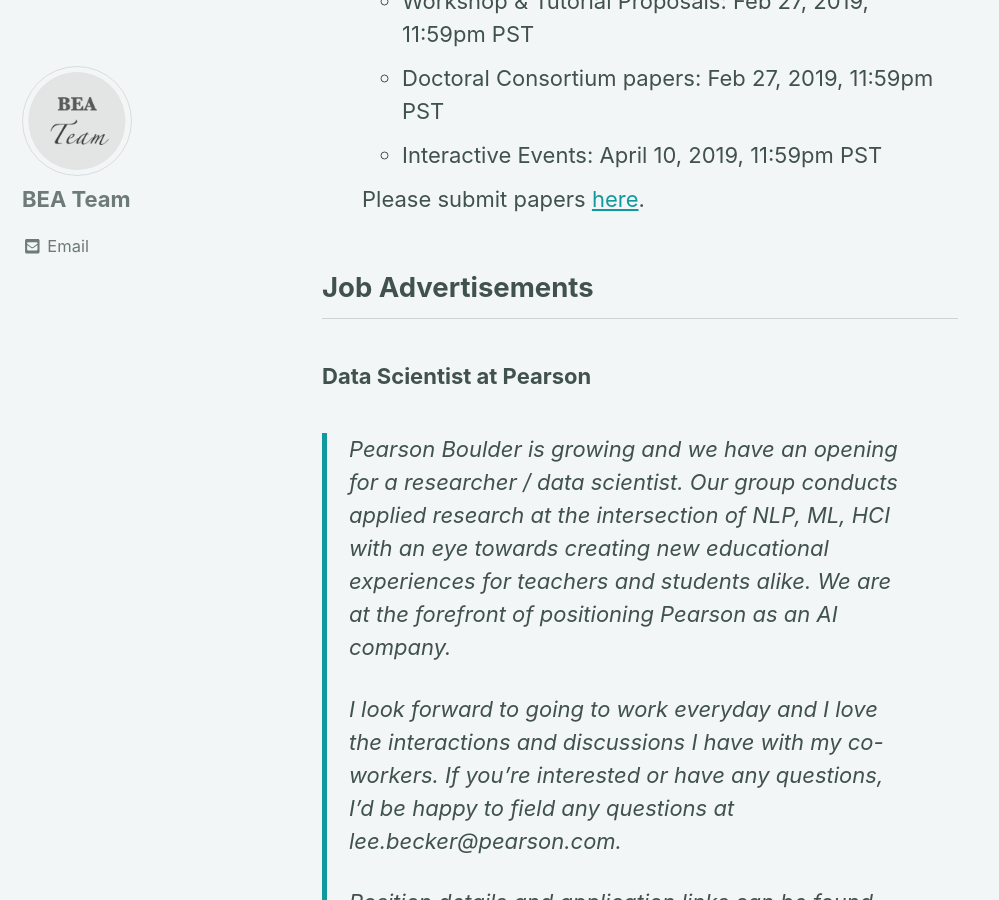
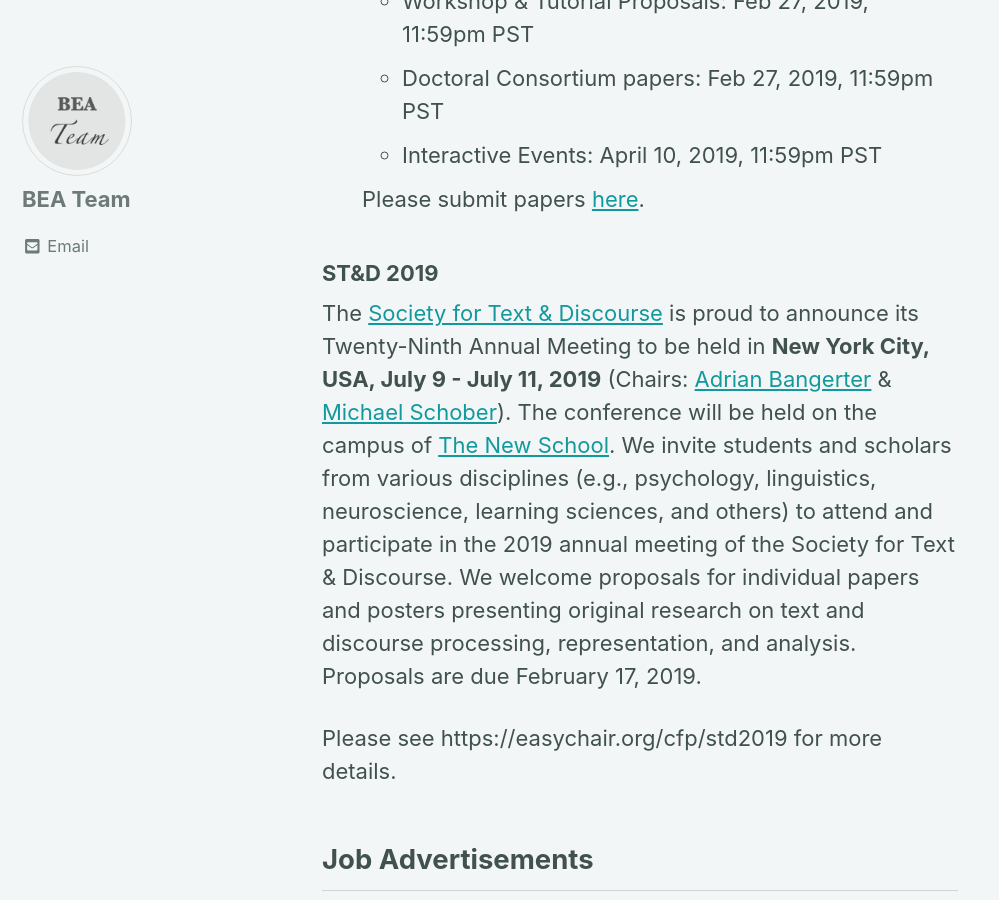
Before and after one commit to sigedu-org/website, a Jekyll site: the page built from _posts/2019-01-14-sigedu-newsletter-2.md, in a window 1280 px wide and 900 px high, scrolled down 10363 px. Shown: the whole window, without its empty margins (0-999 px from the left). Built offline with Jekyll 4.4.1, drawn with Linux system fonts in a browser that asks for light colours; cached includes are drawn as plain includes; nearby versions of some CDN libraries.

Commit message:
Update 2019-01-14-sigedu-newsletter-2.md

```diff
--- a/_posts/2019-01-14-sigedu-newsletter-2.md
+++ b/_posts/2019-01-14-sigedu-newsletter-2.md
@@ -154,6 +154,12 @@ Further details can be found on the task [webpage](https://www.cl.cam.ac.uk/rese
 
   Please submit papers [here](https://easychair.org/conferences/?conf=aied2019).
 
+### ST&D 2019
+
+The [Society for Text & Discourse](http://www.societyfortextanddiscourse.org/) is proud to announce its Twenty-Ninth Annual Meeting to be held in **New York City, USA, July 9 - July 11, 2019** (Chairs: [Adrian Bangerter](mailto: adrian.bangerter@unine.ch) & [Michael Schober](mailto: schober@newschool.edu)). The conference will be held on the campus of [The New School](https://www.newschool.edu/about/). We invite students and scholars from various disciplines (e.g., psychology, linguistics, neuroscience, learning sciences, and others) to attend and participate in the 2019 annual meeting of the Society for Text & Discourse. We welcome proposals for individual papers and posters presenting original research on text and discourse processing, representation, and analysis. Proposals are due February 17, 2019.
+
+Please see https://easychair.org/cfp/std2019 for more details.
+
 ## Job Advertisements
 
 ### Data Scientist at Pearson
```
